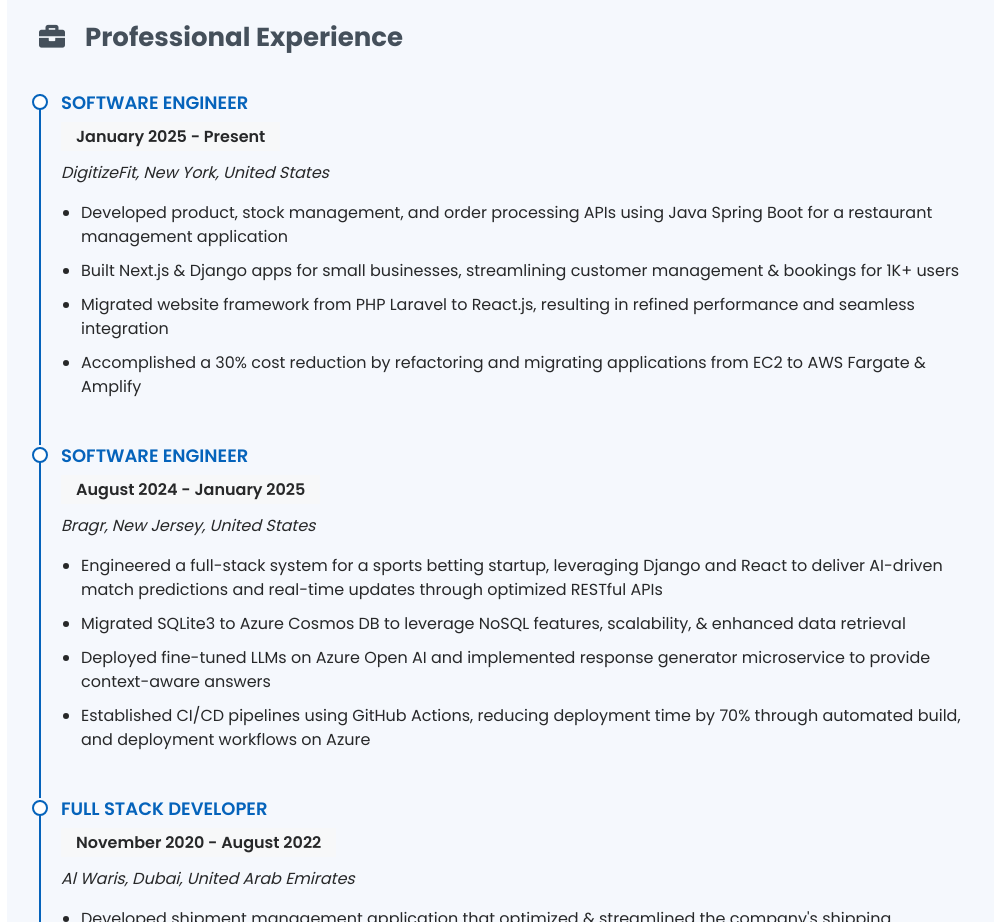
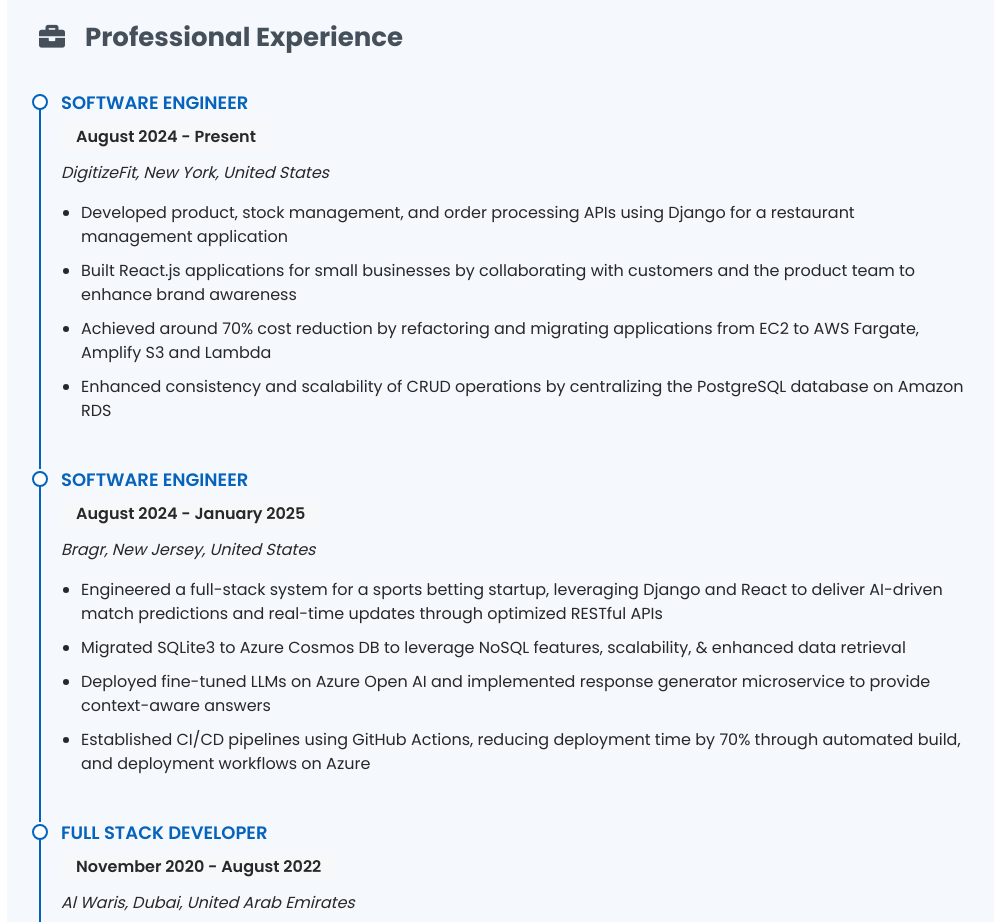
Before and after one commit to sabithanazareth/Sabithanazareth-web, a plain HTML site: page index.html in a window 1280 px wide. Shown: the part 2180-3102 px from the top of the page, without its empty margins (93-1087 px from the left). Drawn offline with Linux system fonts and the light colour scheme.

Commit message:
Job update

```diff
--- a/index.html
+++ b/index.html
@@ -247,20 +247,20 @@
             </h3>
             <div class="resume-item-exp">
               <h4>Software Engineer</h4>
-              <h5>January 2025 - Present</h5>
+              <h5>August 2024 - Present</h5>
               <p><em> DigitizeFit, New York, United States</em></p>
               <ul>
                 <li>
-                  Developed product, stock management, and order processing APIs using Java Spring Boot for a restaurant management application
+                  Developed product, stock management, and order processing APIs using Django for a restaurant management application
                 </li>
                 <li>
-                  Built Next.js & Django apps for small businesses, streamlining customer management & bookings for 1K+ users
+                  Built React.js applications for small businesses by collaborating with customers and the product team to enhance brand awareness
                 </li>
                 <li>
-                  Migrated website framework from PHP Laravel to React.js, resulting in refined performance and seamless integration
+                  Achieved around 70% cost reduction by refactoring and migrating applications from EC2 to AWS Fargate, Amplify S3 and Lambda
                 </li>
                 <li>
-                  Accomplished a 30% cost reduction by refactoring and migrating applications from EC2 to AWS Fargate & Amplify
+                  Enhanced consistency and scalability of CRUD operations by centralizing the PostgreSQL database on Amazon RDS
                 </li>
               </ul>
             </div>
```
Also changed, not shown: 1 other file.
